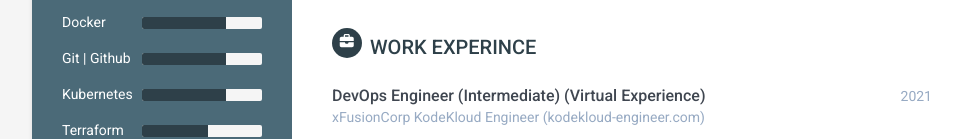
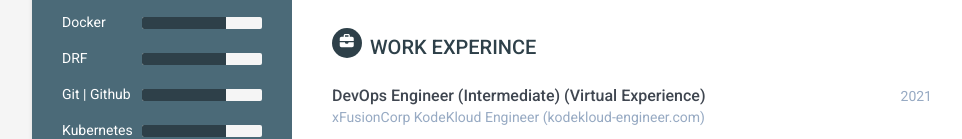
Before and after one commit to mat6plus/mat6plusresume.github.io, a plain HTML site: page index.html in a window 1280 px wide. Shown: the part 633-772 px from the top of the page, without its empty margins (128-1090 px from the left). Drawn offline with Linux system fonts and the light colour scheme.

Commit message:
Modified skills

```diff
--- a/index.html
+++ b/index.html
@@ -60,12 +60,12 @@
                         </div>
                     </div><!--//item-->
 
-<!--                     <div class="item">
-                        <div class="level-title">Git</div>
+                    <div class="item">
+                        <div class="level-title">DRF</div>
                         <div class="progress level-bar">
-                            <div class="progress-bar theme-progress-bar" role="progressbar" style="width: 80%" aria-valuenow="80" aria-valuemin="0" aria-valuemax="100"></div>
+                            <div class="progress-bar theme-progress-bar" role="progressbar" style="width: 70%" aria-valuenow="80" aria-valuemin="0" aria-valuemax="100"></div>
                         </div>
-                    </div> -->
+                    </div>
 
                     <div class="item">
                         <div class="level-title">Git | Github</div>
```
